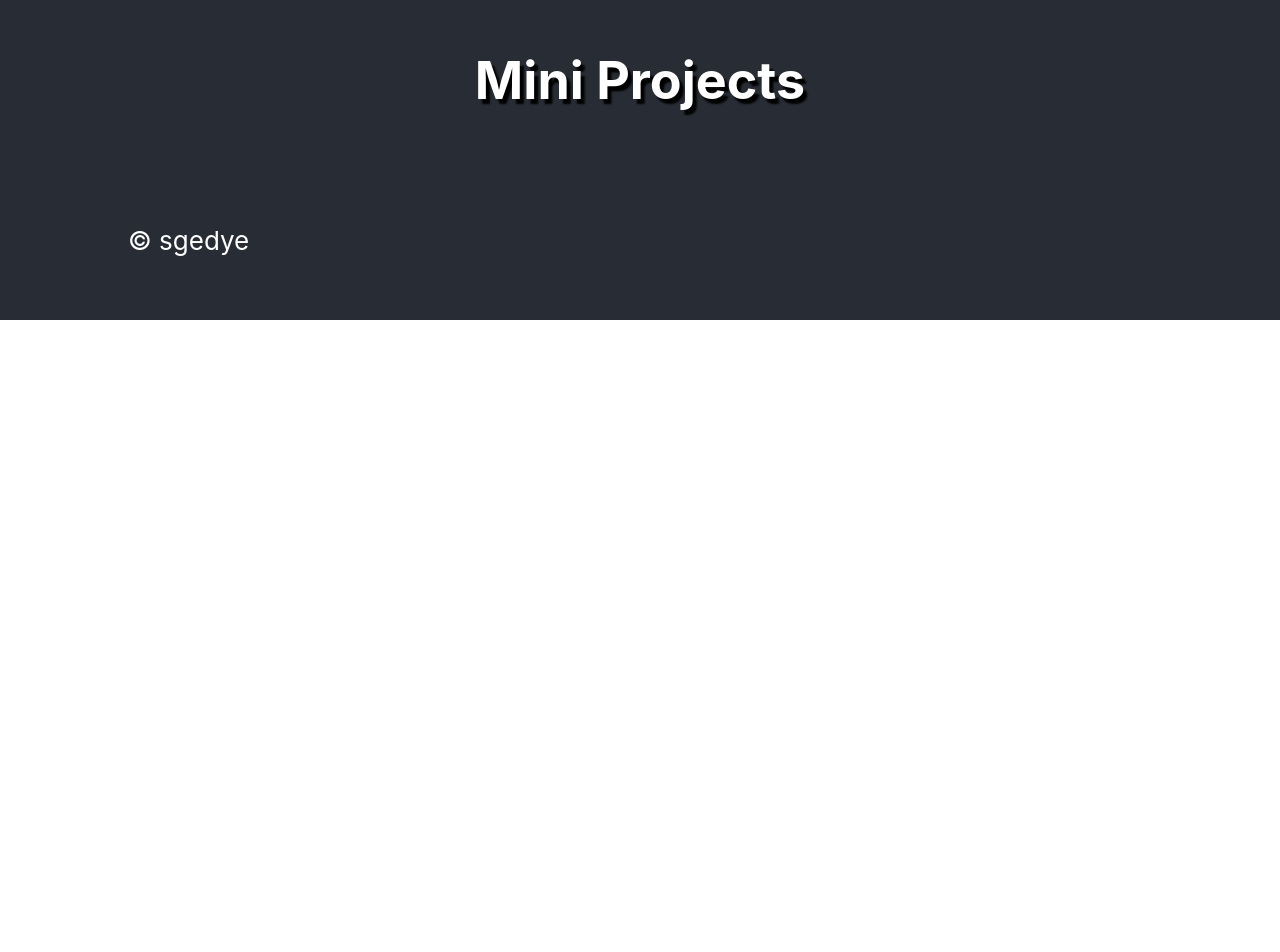
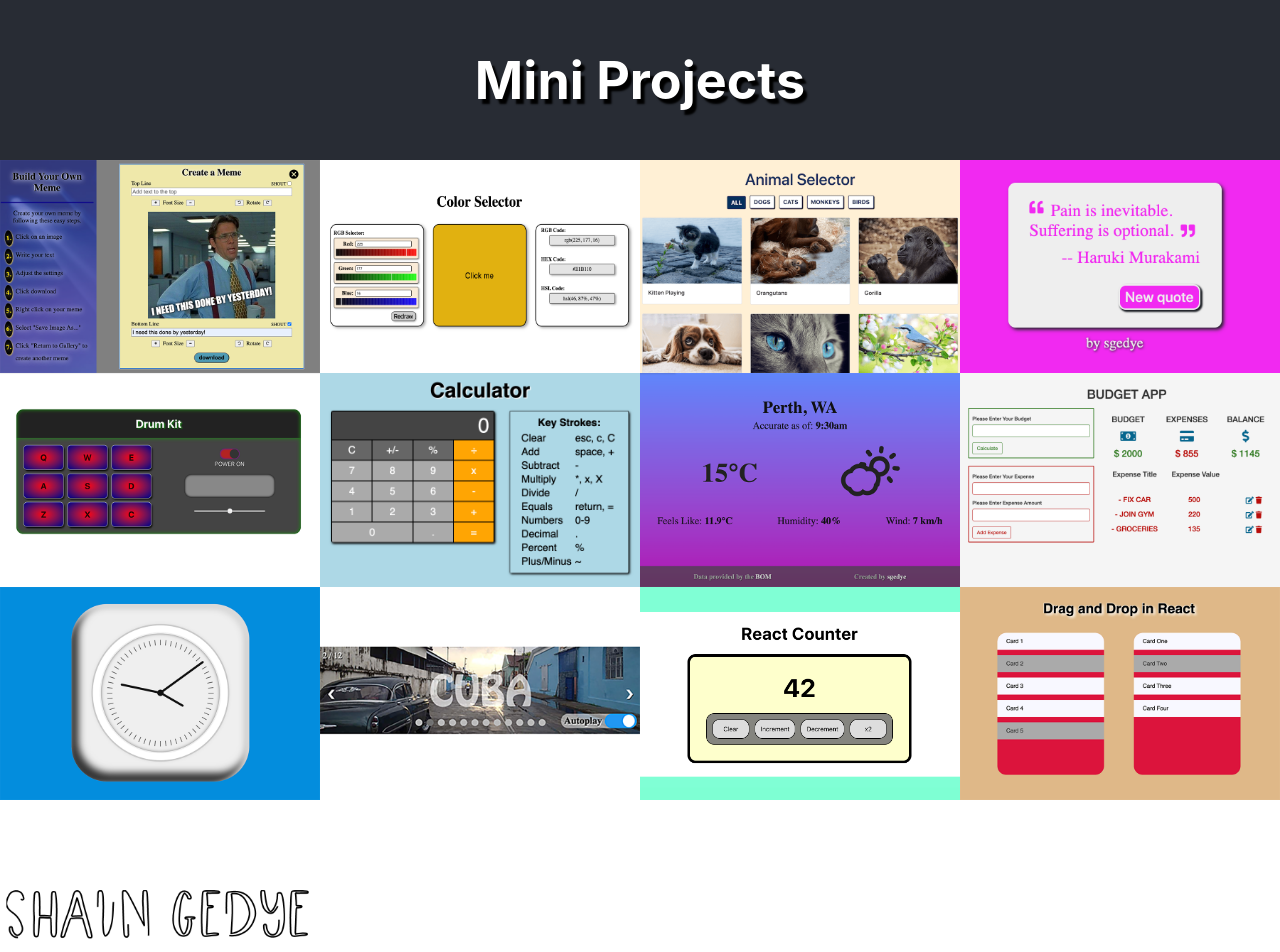
Before and after one commit to sgedye/mini-projects, a React (Create React App) app: page / in a window 1280 px wide. Shown: the top 952 px of the page. Before the commit the page ends 800 px from the top, so only its background shows below. Built offline with nearby package versions, Linux system fonts and the light colour scheme.

Commit message:
End of day commit

```diff
--- a/src/Components/Projects.js
+++ b/src/Components/Projects.js
@@ -31,19 +31,19 @@ const StyledGrid = styled.div`
 
 function Projects() {
   const PROJECTS = [
-    // { id: 0, title: "Meme Builder", img: `${meme}`, alt: "Meme Builder", desc: "ReactJS, Styled Components, ReactIcons, API, HTML, CSS", address: "meme-builder" },
-    // { id: 1, title: "Color Picker", img: `${color}`, alt: "Colour Picker", desc: "JavaScript, HTML, SCSS", address: "color-picker" },
-    // { id: 2, title: "Animal Selector", img: `${selector}`, alt: "jQuery Animal Selector", desc: "jQuery, HTML, Bootstrap, SCSS", address: "selector" },
-    // { id: 3, title: "Quote Machine", img: `${quotes}`, alt: "Quote Machine", desc: "ReactJS, HTML, SCSS", address: "quotes" },
-    // { id: 4, title: "Drum Machine", img: `${drumKit}`, alt: "Drum Machine", desc: "ReactJS, Styled Components, Hooks, HTML, CSS, MouseTrap", address: "drum-machine" },
-    // { id: 5, title: "React Calculator", img: `${calculator}`, alt: "React Calculator", desc: "ReactJS, Styled Components, HTML, SCSS, CSS, MouseTrap", address: "calculator" },
-    // { id: 6, title: "Weather App", img: `${weather}`, alt: "Weather App", desc: "APIs, JSON, JavaScript, HTML, CSS, Skycons", address: "weather" },
-    // { id: 7, title: "Budget App", img: `${budget}`, alt: "Budget Application", desc: "JavaScript, HTML, Bootstrap, CSS", address: "budget-app" },
-    // { id: 8, title: "Clock", img: `${clock}`, alt: "CSS & JS Clock", desc: "JavaScript, HTML, CSS", address: "clock" },
-    // { id: 9, title: "Slideshow", img: `${slideshow}`, alt: "Slideshow with Autoplay", desc: "JavaScript, HTML, CSS", address: "slideshow" },
-    // { id: 10, title: "React Counter", img: `${counter}`, alt: "React Counter", desc: "ReactJS, HTML, CSS", address: "counter" },
-    // { id: 11, title: "Drag 'n' Drop", img: `${dragDrop}`, alt: "Drag 'n' Drop", desc: "ReactJS, HTML, CSS", address: "drag-n-drop" },
-    // { id: 12, title: "SVG Writing", img: `${svgWriting}`, alt: "SVG Writing", desc: "HTML, CSS", address: "svg-writing" },
+    { id: 0, title: "Meme Builder", img: `${meme}`, alt: "Meme Builder", desc: "ReactJS, Styled Components, ReactIcons, API, HTML, CSS", address: "meme-builder" },
+    { id: 1, title: "Color Picker", img: `${color}`, alt: "Colour Picker", desc: "JavaScript, HTML, SCSS", address: "color-picker" },
+    { id: 2, title: "Animal Selector", img: `${selector}`, alt: "jQuery Animal Selector", desc: "jQuery, HTML, Bootstrap, SCSS", address: "selector" },
+    { id: 3, title: "Quote Machine", img: `${quotes}`, alt: "Quote Machine", desc: "ReactJS, HTML, SCSS", address: "quotes" },
+    { id: 4, title: "Drum Machine", img: `${drumKit}`, alt: "Drum Machine", desc: "ReactJS, Styled Components, Hooks, HTML, CSS, MouseTrap", address: "drum-machine" },
+    { id: 5, title: "React Calculator", img: `${calculator}`, alt: "React Calculator", desc: "ReactJS, Styled Components, HTML, SCSS, CSS, MouseTrap", address: "calculator" },
+    { id: 6, title: "Weather App", img: `${weather}`, alt: "Weather App", desc: "APIs, JSON, JavaScript, HTML, CSS, Skycons", address: "weather" },
+    { id: 7, title: "Budget App", img: `${budget}`, alt: "Budget Application", desc: "JavaScript, HTML, Bootstrap, CSS", address: "budget-app" },
+    { id: 8, title: "Clock", img: `${clock}`, alt: "CSS & JS Clock", desc: "JavaScript, HTML, CSS", address: "clock" },
+    { id: 9, title: "Slideshow", img: `${slideshow}`, alt: "Slideshow with Autoplay", desc: "JavaScript, HTML, CSS", address: "slideshow" },
+    { id: 10, title: "React Counter", img: `${counter}`, alt: "React Counter", desc: "ReactJS, HTML, CSS", address: "counter" },
+    { id: 11, title: "Drag 'n' Drop", img: `${dragDrop}`, alt: "Drag 'n' Drop", desc: "ReactJS, HTML, CSS", address: "drag-n-drop" },
+    { id: 12, title: "SVG Writing", img: `${svgWriting}`, alt: "SVG Writing", desc: "HTML, CSS", address: "svg-writing" },
   ]
   const PROJECT_LIST = PROJECTS.map(project => {
     return (
```
